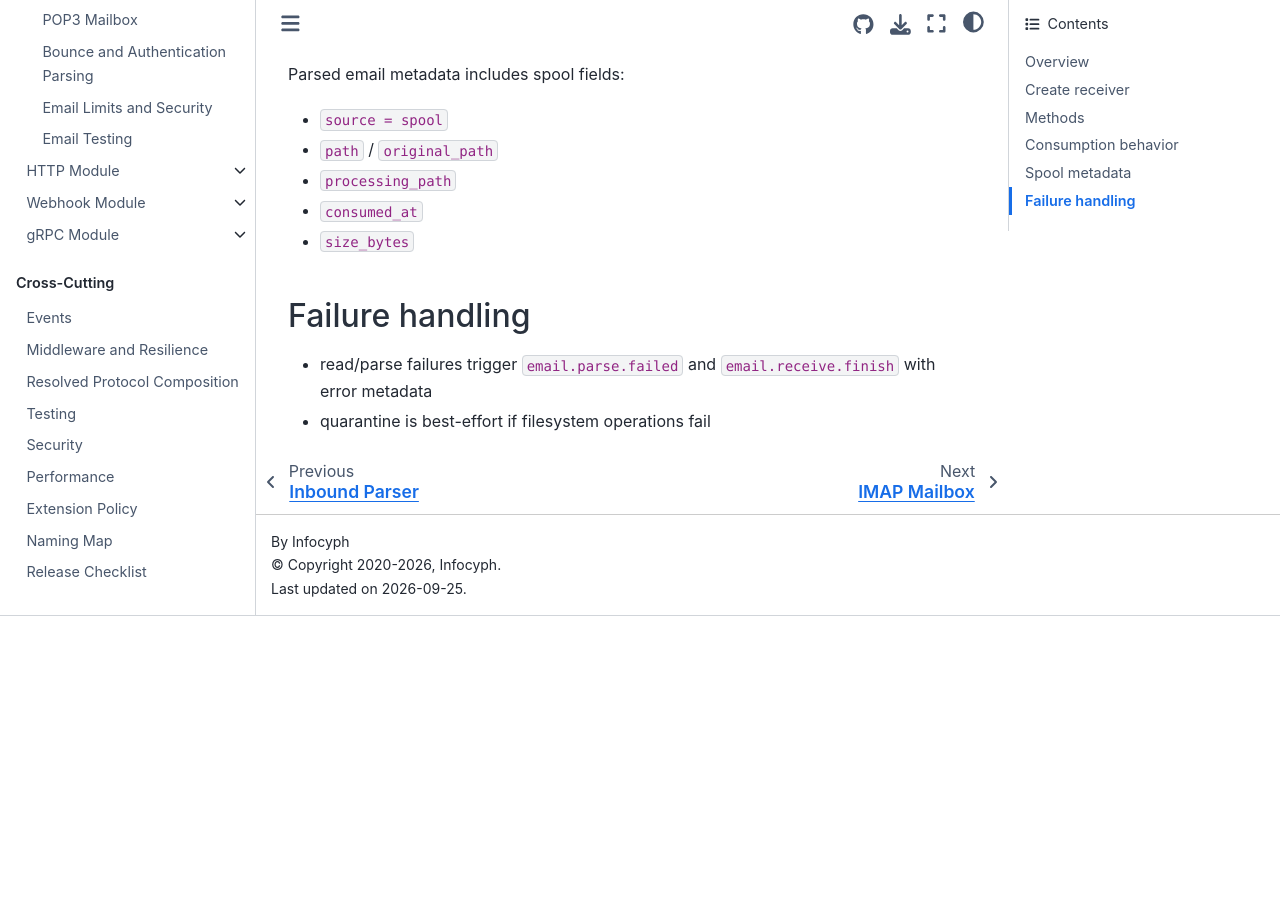
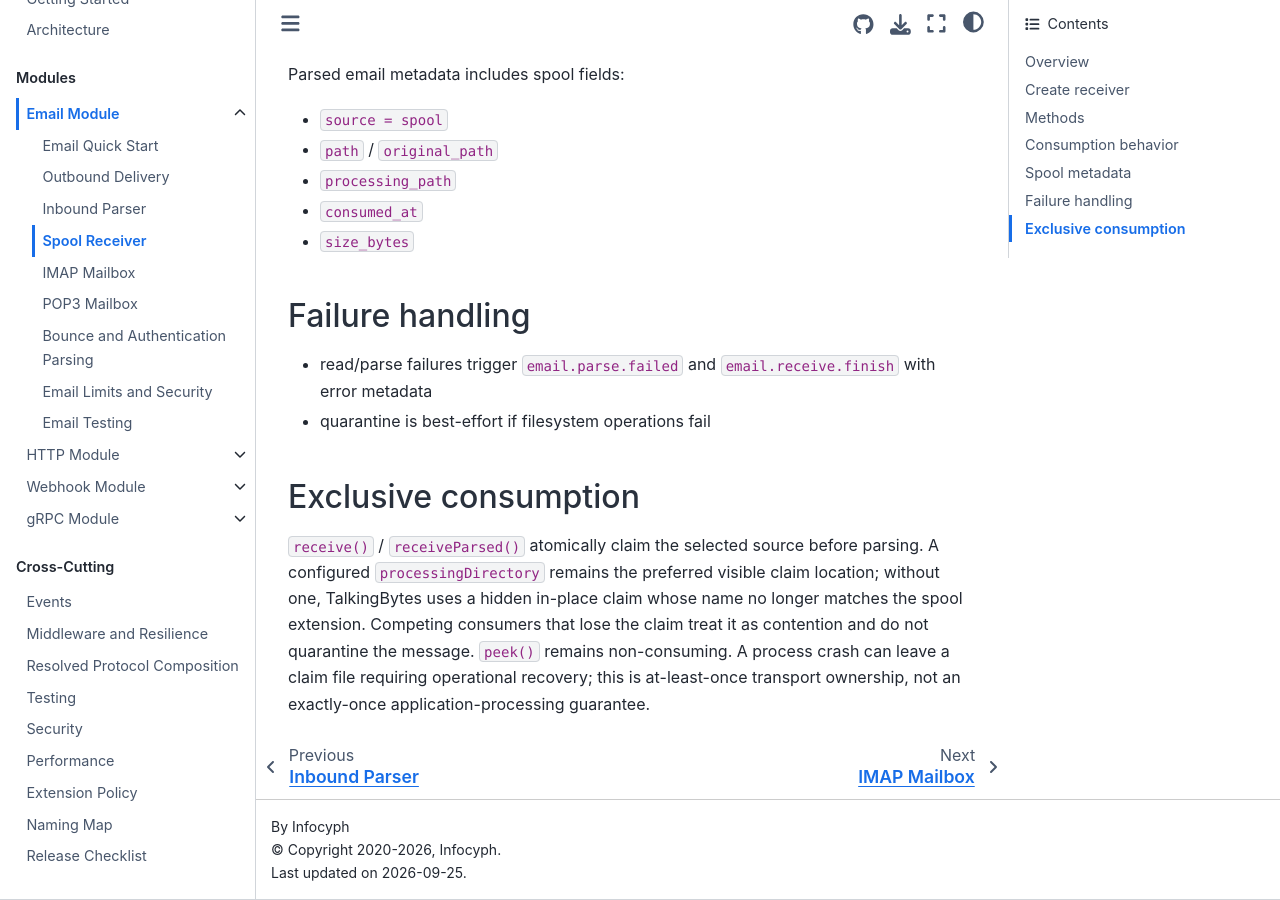
Before and after one commit to infocyph/TalkingBytes, a Sphinx documentation site: the page built from docs/email/spool-receiver.rst, in a window 1280 px wide and 900 px high, scrolled down 1174 px. Built offline with Sphinx 7.4.7 and the Sphinx Book theme 1.1.4, drawn with Linux system fonts in a browser that asks for light colours; before the commit the page ends 1790 px from its top, so only the background shows below that.

Commit message:
docs(email): document spool claim semantics

```diff
--- a/docs/email/spool-receiver.rst
+++ b/docs/email/spool-receiver.rst
@@ -62,3 +62,15 @@
 
 - read/parse failures trigger ``email.parse.failed`` and ``email.receive.finish`` with error metadata
 - quarantine is best-effort if filesystem operations fail
+
+Exclusive consumption
+---------------------
+
+``receive()`` / ``receiveParsed()`` atomically claim the selected source before
+parsing. A configured ``processingDirectory`` remains the preferred visible
+claim location; without one, TalkingBytes uses a hidden in-place claim whose
+name no longer matches the spool extension. Competing consumers that lose the
+claim treat it as contention and do not quarantine the message. ``peek()``
+remains non-consuming. A process crash can leave a claim file requiring
+operational recovery; this is at-least-once transport ownership, not an
+exactly-once application-processing guarantee.
```
